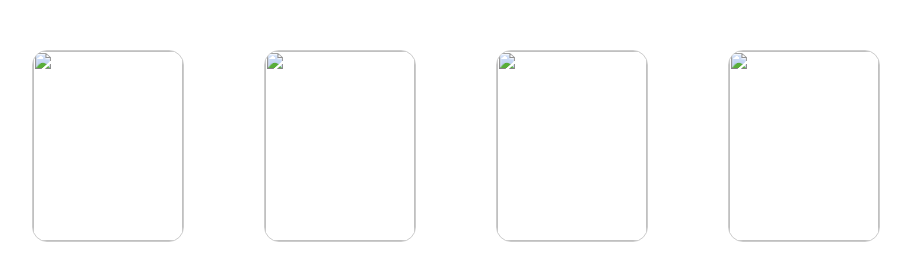
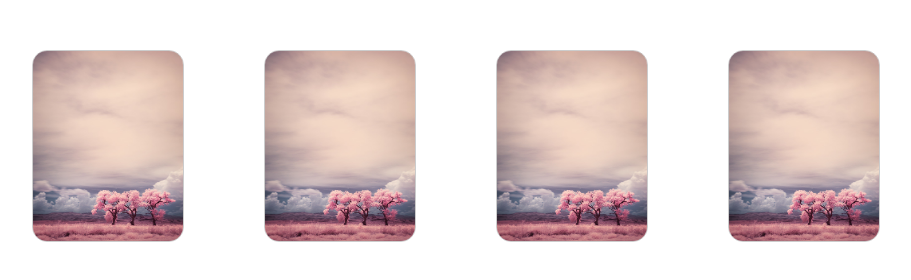
Before and after one commit to leeSeDol/play, a plain HTML site: page 04_imgTransform/index.html in a window 1280 px wide. Shown: the whole page, without its empty margins (58-969 px from the left). Drawn offline with Linux system fonts and the light colour scheme.

Commit message:
Update index.html

```diff
--- a/04_imgTransform/index.html
+++ b/04_imgTransform/index.html
@@ -7,10 +7,10 @@
 </head>
 <body>
 	<ul>
-		<li><img src="2.png" alt=""></li>
-		<li><img src="2.png" alt=""></li>
-		<li><img src="2.png" alt=""></li>
-		<li><img src="2.png" alt=""></li>
+		<li><img src="img/2.png" alt=""></li>
+		<li><img src="img/2.png" alt=""></li>
+		<li><img src="img/2.png" alt=""></li>
+		<li><img src="img/2.png" alt=""></li>
 	</ul>
 </body>
 </html>
```
